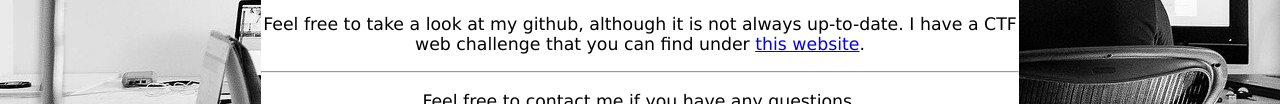
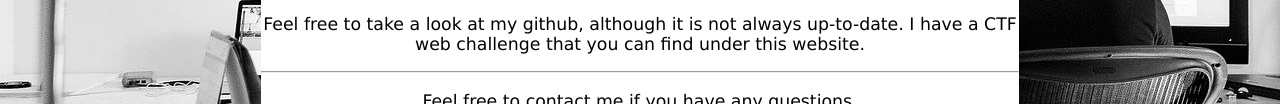
Before and after one commit to Skipper7718/skipper7718.github.io, a plain HTML site: page index.html in a window 1280 px wide. Shown: the part 476-580 px from the top of the page. Drawn offline with Linux system fonts and the light colour scheme.

Commit message:
website remove

```diff
--- a/index.html
+++ b/index.html
@@ -27,7 +27,7 @@
         <img src="images/logo.jpg" alt="My logo" width="100"/>
         <p>Hello,</p>
         <p>this is my small website. I am a student and hobby dev. In my free time I work in the embedded systems branch and make programs in general. The languages I know best are Python, C, Rust and Java. I am also very interested in modelling and 3d printing projects. I am using a Prusa i3 MK3S 3d Printer and a Photon Mono 4k resin printer for manufacturing and Fusion 360 for designing the models.</p>
-        <p>Feel free to take a look at my github, although it is not always up-to-date. I have a CTF web challenge that you can find under <a href="http://skipper.cf">this website</a>.</p>
+        <p>Feel free to take a look at my github, although it is not always up-to-date. I have a CTF web challenge that you can find under this website.</p>
         <hr>
         <p>Feel free to contact me if you have any questions.</p>
     </div>
```
